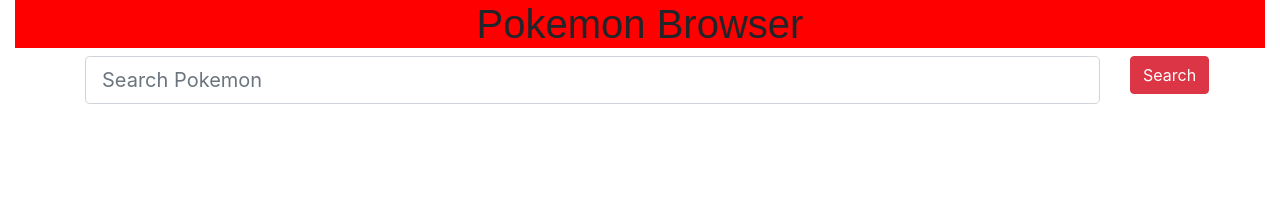
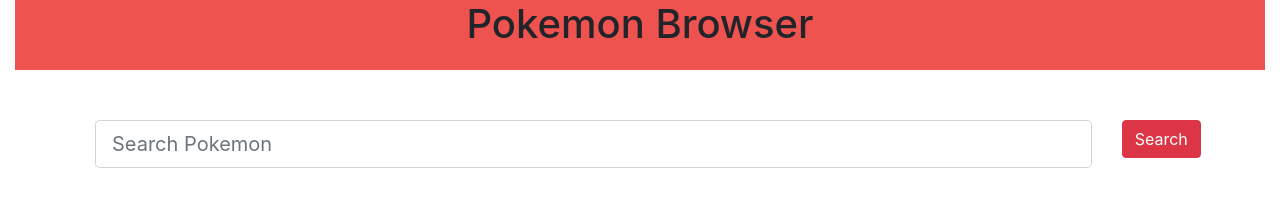
Before and after one commit to cbojo7/cs260-Creative2, a plain HTML site: page index.html in a window 1280 px wide. Drawn offline with nearby package versions, Linux system fonts and the light colour scheme.

Commit message:
added padding

```diff
--- a/index.html
+++ b/index.html
@@ -2,7 +2,7 @@
 <HTML>
     <head>
         <link rel="stylesheet" type="text/css" href="https://stackpath.bootstrapcdn.com/bootstrap/4.1.3/css/bootstrap.min.css">
-        <link rel="stylesheet" type="text/css" href="style.css"
+        <link rel="stylesheet" type="text/css" href="style.css">
         <script href="catchEmAll.js"></script>
     </head>
     <body>
@@ -16,16 +16,16 @@
         <div class="container">
             <div class="row">
                 <div class="col-md-12" id="search">
-                    <form>
+                    <form id="form">
                         <div class="row">
                           <div class="col-md-11">
                             <input class="form-control form-control-lg" id ="searchField" type="text" placeholder="Search Pokemon">
                           </div>
                           <div class="col-md-1">
-                            <a href="" class="btn-danger btn">Search</a>
+                            <button href="#" class="btn-danger btn" id="searchBtn">Search</button>
                           </div>
                         </div>
-                      </form>
+                    </form>
                 </div>
             </div>
             <div class="row">
--- a/style.css
+++ b/style.css
@@ -1,6 +1,11 @@
 #title {
     font-size: 40px;
     text-align: center;
-    background-color: red;
-    font-family: sans-serif;
+    background-color: #ef5350;
+    height: 70px;
 }
+
+#form {
+    padding: 10px;
+    padding-top: 50px;
+}
```
